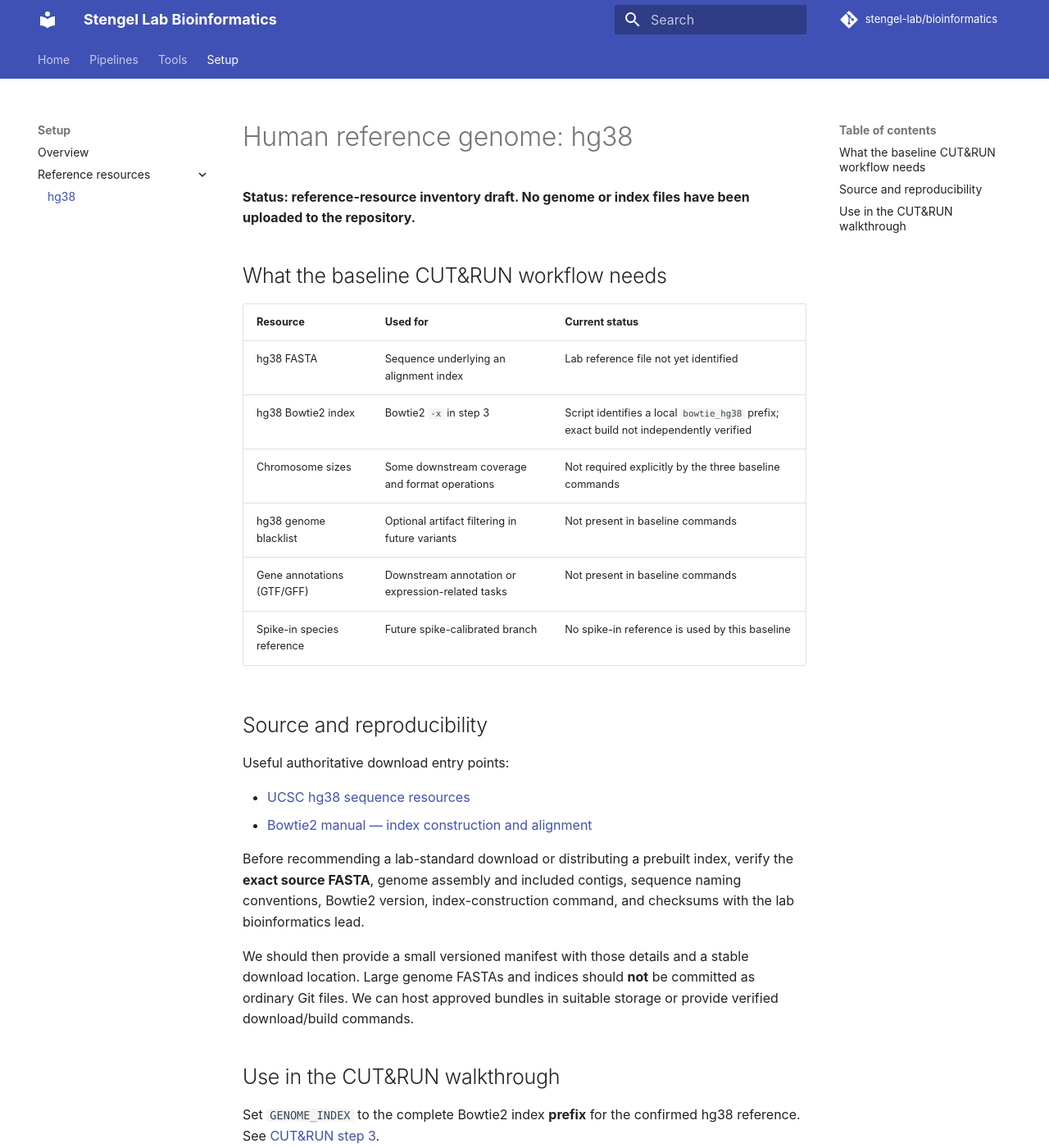
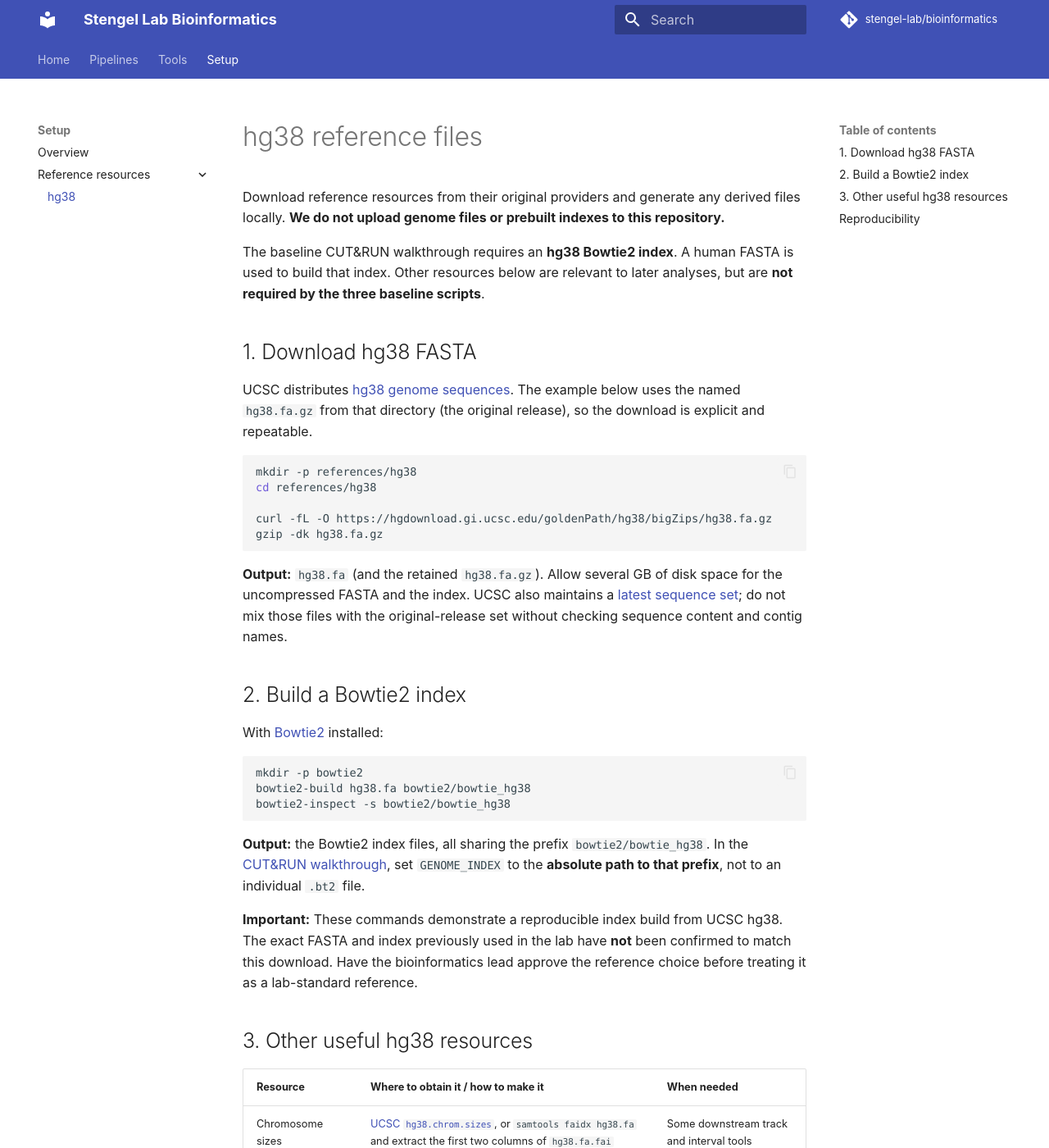
Before and after one commit to stengel-lab/bioinformatics, an MkDocs documentation site: the page built from docs/setup/references/hg38.md, in a window 1280 px wide and 1400 px high. Shown: the whole window at 82% size. Built offline with MkDocs 1.6.1 and Material for MkDocs 9.7.7, drawn with Linux system fonts in a browser that asks for light colours; comment, search, counter and statistics services are not loaded; some of the changed text lies outside the part shown.

Commit message:
docs: add hg38 download and Bowtie2 index instructions

````diff
--- a/docs/setup/references/hg38.md
+++ b/docs/setup/references/hg38.md
@@ -1,31 +1,55 @@
-# Human reference genome: hg38
+# hg38 reference files
 
-**Status: reference-resource inventory draft. No genome or index files have been uploaded to the repository.**
+Download reference resources from their original providers and generate any derived files locally. **We do not upload genome files or prebuilt indexes to this repository.**
 
-## What the baseline CUT&RUN workflow needs
+The baseline CUT&RUN walkthrough requires an **hg38 Bowtie2 index**. A human FASTA is used to build that index. Other resources below are relevant to later analyses, but are **not required by the three baseline scripts**.
 
-| Resource | Used for | Current status |
+## 1. Download hg38 FASTA
+
+UCSC distributes [hg38 genome sequences](https://hgdownload.gi.ucsc.edu/goldenPath/hg38/bigZips/). The example below uses the named `hg38.fa.gz` from that directory (the original release), so the download is explicit and repeatable.
+
+```bash
+mkdir -p references/hg38
+cd references/hg38
+
+curl -fL -O https://hgdownload.gi.ucsc.edu/goldenPath/hg38/bigZips/hg38.fa.gz
+gzip -dk hg38.fa.gz
+```
+
+**Output:** `hg38.fa` (and the retained `hg38.fa.gz`). Allow several GB of disk space for the uncompressed FASTA and the index. UCSC also maintains a [latest sequence set](https://hgdownload.gi.ucsc.edu/goldenPath/hg38/bigZips/latest/); do not mix those files with the original-release set without checking sequence content and contig names.
+
+## 2. Build a Bowtie2 index
+
+With [Bowtie2](https://bowtie-bio.sourceforge.net/bowtie2/manual.shtml) installed:
+
+```bash
+mkdir -p bowtie2
+bowtie2-build hg38.fa bowtie2/bowtie_hg38
+bowtie2-inspect -s bowtie2/bowtie_hg38
+```
+
+**Output:** the Bowtie2 index files, all sharing the prefix `bowtie2/bowtie_hg38`. In the [CUT&RUN walkthrough](../../pipelines/cut-and-run/walkthrough.md#3-bowtie2-align-to-hg38), set `GENOME_INDEX` to the **absolute path to that prefix**, not to an individual `.bt2` file.
+
+**Important:** These commands demonstrate a reproducible index build from UCSC hg38. The exact FASTA and index previously used in the lab have **not** been confirmed to match this download. Have the bioinformatics lead approve the reference choice before treating it as a lab-standard reference.
+
+## 3. Other useful hg38 resources
+
+| Resource | Where to obtain it / how to make it | When needed |
 | --- | --- | --- |
-| hg38 FASTA | Sequence underlying an alignment index | Lab reference file not yet identified |
-| hg38 Bowtie2 index | Bowtie2 `-x` in step 3 | Script identifies a local `bowtie_hg38` prefix; exact build not independently verified |
-| Chromosome sizes | Some downstream coverage and format operations | Not required explicitly by the three baseline commands |
-| hg38 genome blacklist | Optional artifact filtering in future variants | Not present in baseline commands |
-| Gene annotations (GTF/GFF) | Downstream annotation or expression-related tasks | Not present in baseline commands |
-| Spike-in species reference | Future spike-calibrated branch | No spike-in reference is used by this baseline |
+| Chromosome sizes | [UCSC `hg38.chrom.sizes`](https://hgdownload.gi.ucsc.edu/goldenPath/hg38/bigZips/hg38.chrom.sizes), or `samtools faidx hg38.fa` and extract the first two columns of `hg38.fa.fai` | Some downstream track and interval tools |
+| Gene annotation (GTF/GFF) | Select and document a matching release from [GENCODE human annotations](https://www.gencodegenes.org/human/) | Annotation and gene-focused analyses |
+| Genomic blacklist | Obtain an hg38-specific, documented [ENCODE blacklist](https://github.com/Boyle-Lab/Blacklist/) | Optional artifact filtering; not used in baseline scripts |
+| Spike-in genome | Download the species/assembly specified by the experimental protocol and build an appropriately identified combined reference if required | A future spike-in-normalization branch, not baseline |
 
-## Source and reproducibility
+If using a downloaded chromosome-sizes file alongside a locally built FASTA/index, confirm that the sequence names and lengths agree. Do not mix genome assemblies or annotation versions without checking compatibility.
 
-Useful authoritative download entry points:
+## Reproducibility
 
-- [UCSC hg38 sequence resources](https://hgdownload.soe.ucsc.edu/goldenPath/hg38/bigZips/)
-- [Bowtie2 manual — index construction and alignment](https://bowtie-bio.sourceforge.net/bowtie2/manual.shtml)
+Record the download URL and date, assembly/release, included contigs, file checksum, Bowtie2 version, and index-building command. For example:
 
-Before recommending a lab-standard download or distributing a prebuilt index, verify the **exact source FASTA**, genome assembly and included contigs, sequence naming conventions, Bowtie2 version, index-construction command, and checksums with the lab bioinformatics lead.
+```bash
+sha256sum hg38.fa.gz
+bowtie2-build --version
+```
 
-We should then provide a small versioned manifest with those details and a stable download location. Large genome FASTAs and indices should **not** be committed as ordinary Git files. We can host approved bundles in suitable storage or provide verified download/build commands.
-
-## Use in the CUT&RUN walkthrough
-
-Set `GENOME_INDEX` to the complete Bowtie2 index **prefix** for the confirmed hg38 reference. See [CUT&RUN step 3](../../pipelines/cut-and-run/walkthrough.md#3-bowtie2-align-to-hg38).
-
-**Pending review:** exact lab index identity and whether a prebuilt standardized reference bundle can be distributed.
+Keep large reference files in local, institutional, or HPC storage, not in Git. This page stores **instructions and links only**.
````
